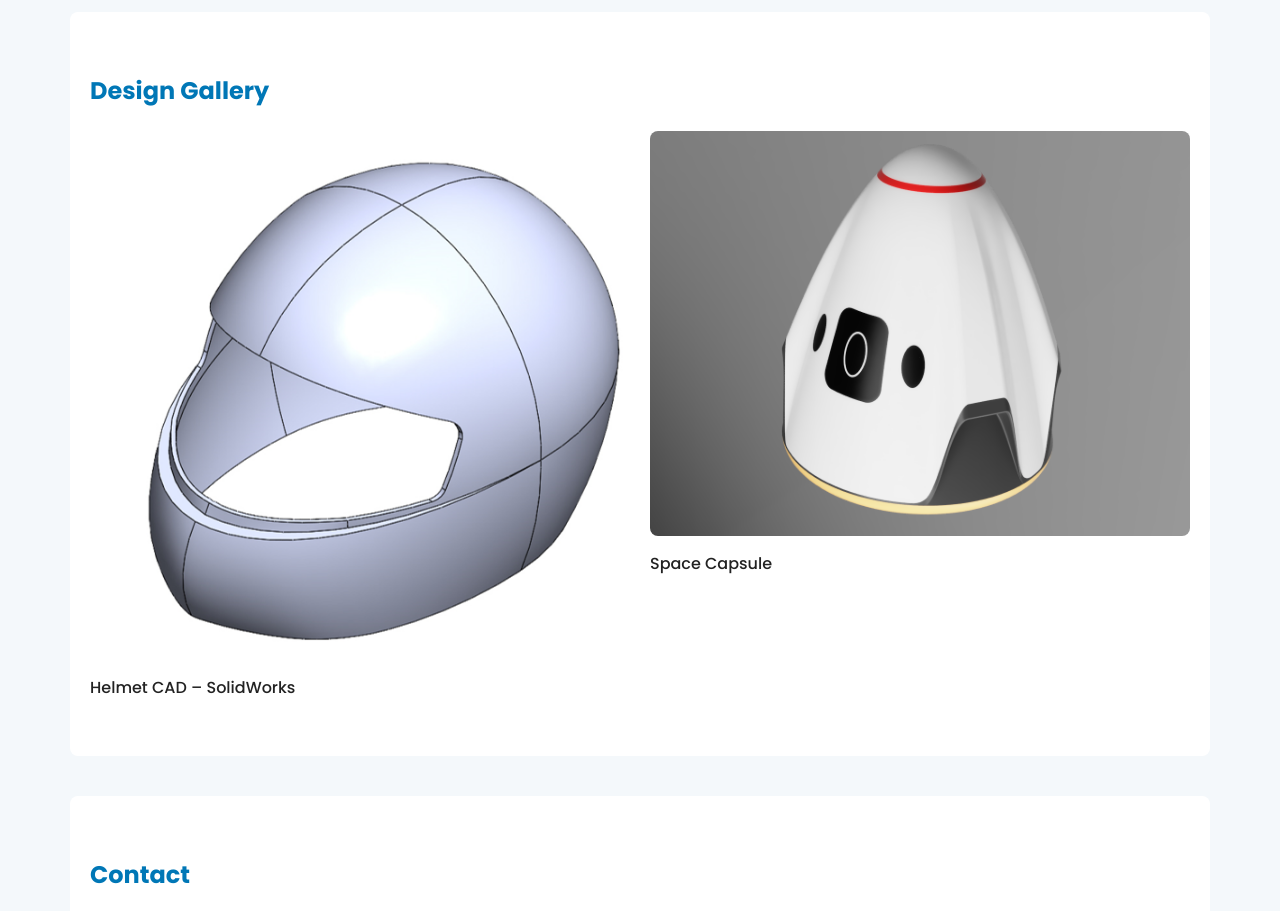
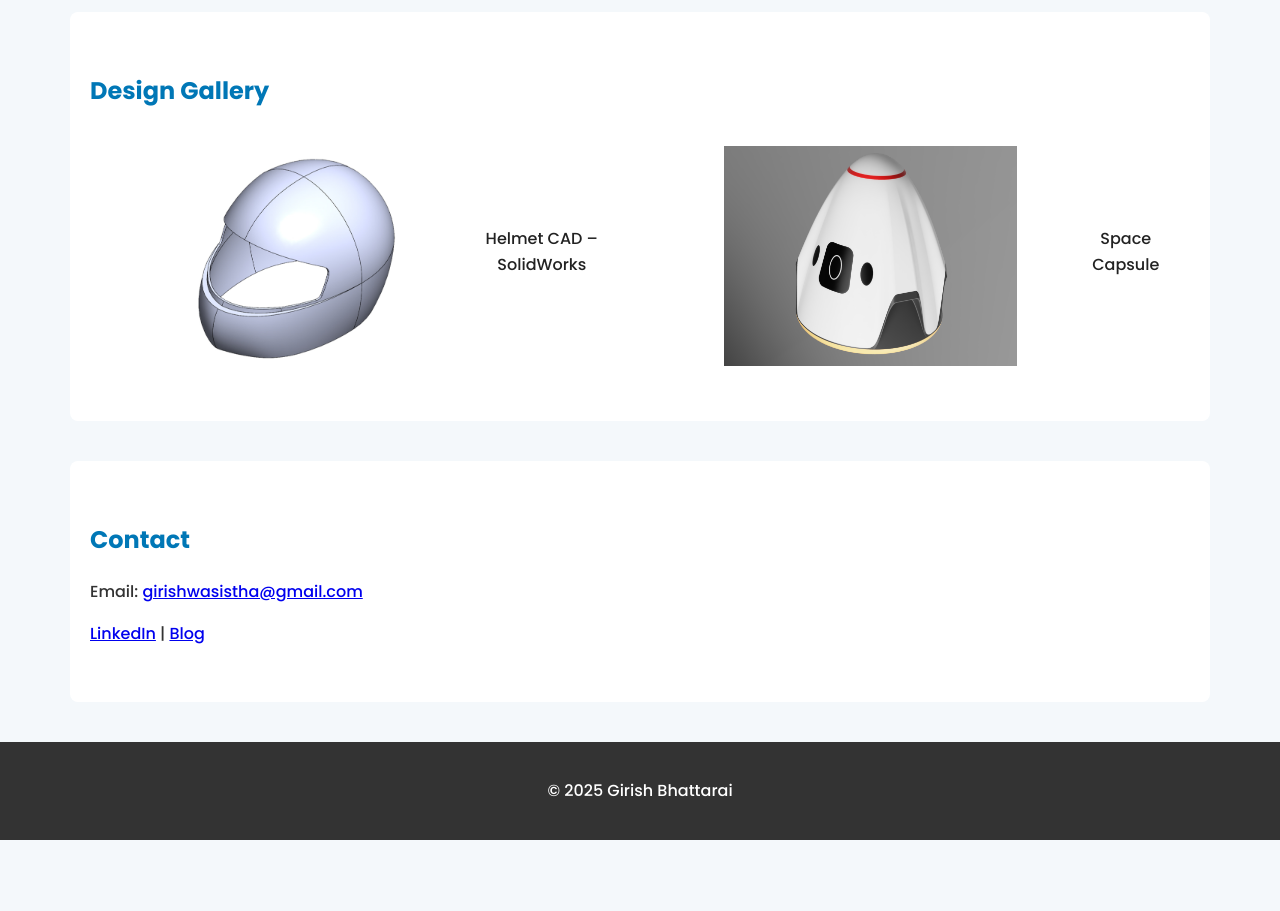
Before and after one commit to Girishbhattarai/portfolio, a plain HTML site: page index.html in a window 1280 px wide. Shown: the part 2040-2951 px from the top of the page. After the commit the page ends 2880 px from the top, so only its background shows below. Drawn offline with nearby package versions, Linux system fonts and the light colour scheme.

Commit message:
Update site

```diff
--- a/style.css
+++ b/style.css
@@ -154,6 +154,9 @@ body {
     width: 100%;
     border-radius: 8px;
     transition: 0.3s;
+    max-width: 100%;
+    max-height: 100%;
+    object-fit: contain;
   }
   .gallery-item img:hover {
     transform: scale(1.05);
@@ -163,7 +166,16 @@ body {
     font-weight: 500;
     color: #222;
   }
-
+  .gallery-item {
+    display: flex;
+    align-items: center;
+    justify-content: center;
+    background: #fff;
+    height: 220px;   /* fixed card height */
+    border-radius: 8px;
+    text-align: center;   /* centers text under image */
+    margin: 15px;         /* spacing between items */
+  }
   /* Lightbox */
   #lightbox {
     display: none;
```
